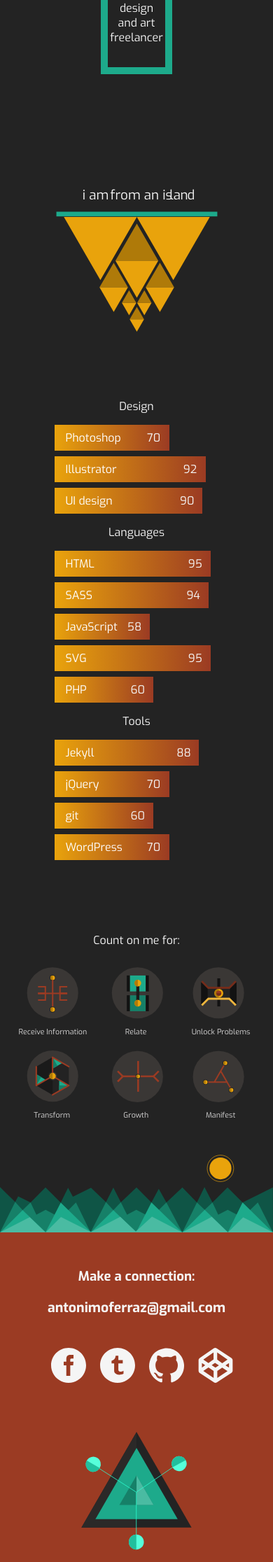
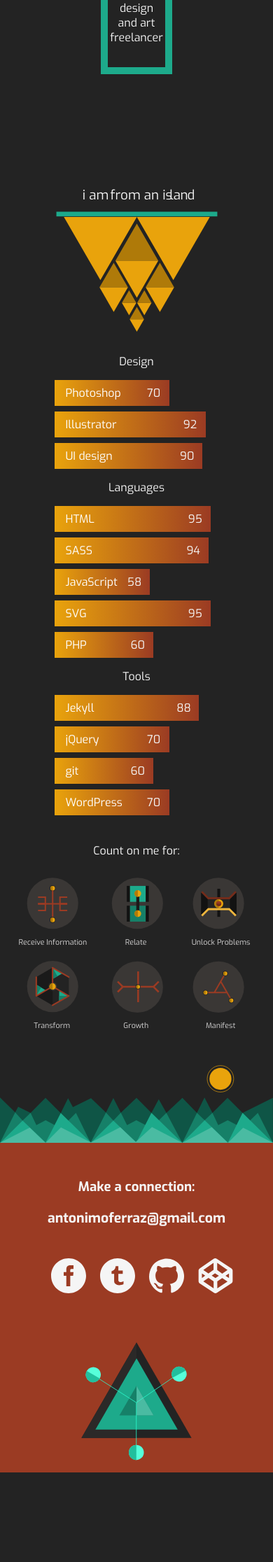
Before and after one commit to antonimoferraz/antonimoferraz.com, a Jekyll site: the page built from index.html, in a window 390 px wide. Shown: the part 578-2810 px from the top of the page at 70% size. Built offline with Jekyll 4.4.1, drawn with Linux system fonts in a browser that asks for light colours; nearby versions of some CDN libraries; comment, search, counter and statistics services are not loaded; after the commit the page ends 2682 px from its top, so only the background shows below that.

Commit message:
responsive adjustments

```diff
--- a/_scss/_02base.scss
+++ b/_scss/_02base.scss
@@ -166,6 +166,7 @@
 //
 
 .abilities-container{
+      align-self: center;
   margin-top: -5rem;
   width:235px;
   margin: 0 auto;
@@ -289,7 +290,7 @@
     //font-size: 4vw;
   }
   .abilities-container{
-    padding: 4rem;
+    //padding: 4rem;
     margin-top: -4rem;
   }
 
--- a/_scss/_05graphics.scss
+++ b/_scss/_05graphics.scss
@@ -147,7 +147,7 @@
       }
     .graphicsinfo,.secscroll{
       width:100%;
-      margin: 1.5rem;
+      margin: 3rem;
     }
     #gallery{
         line-height: 1;
```
Also changed, not shown: css/main.css.
